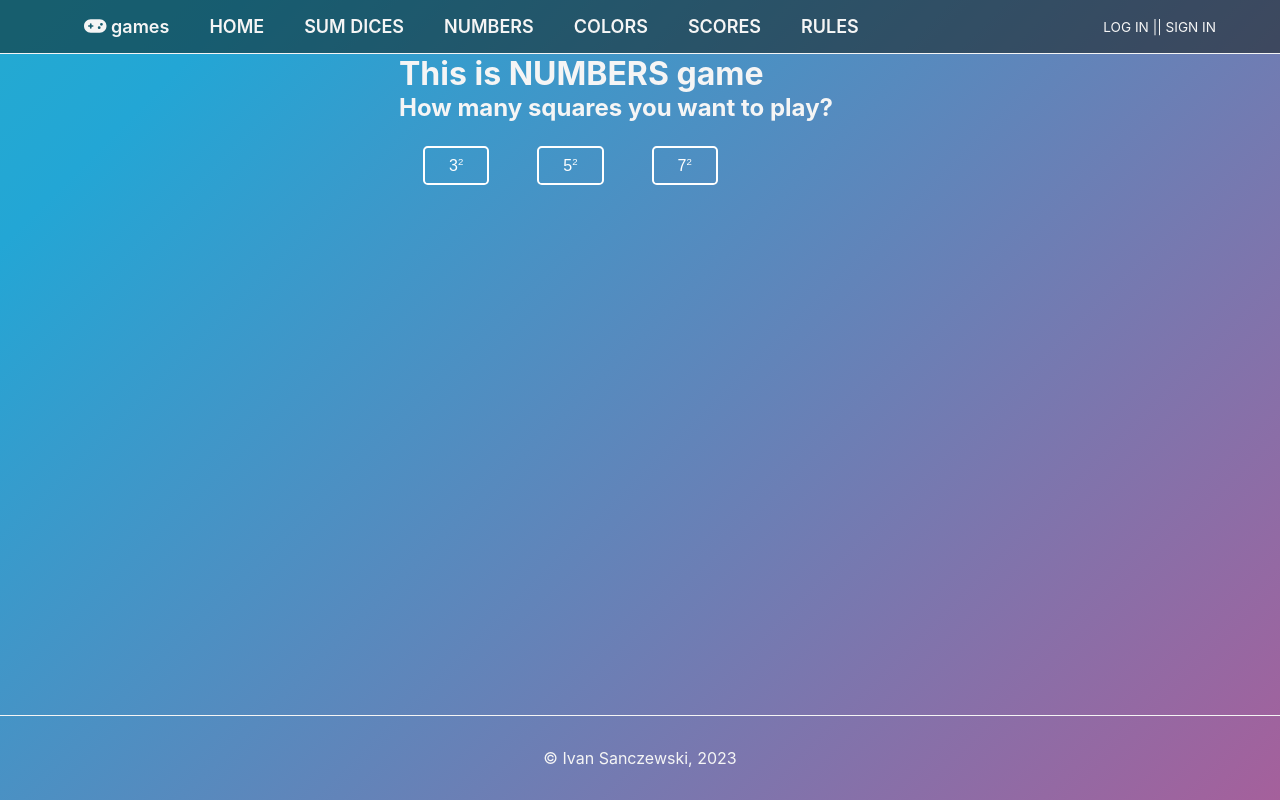
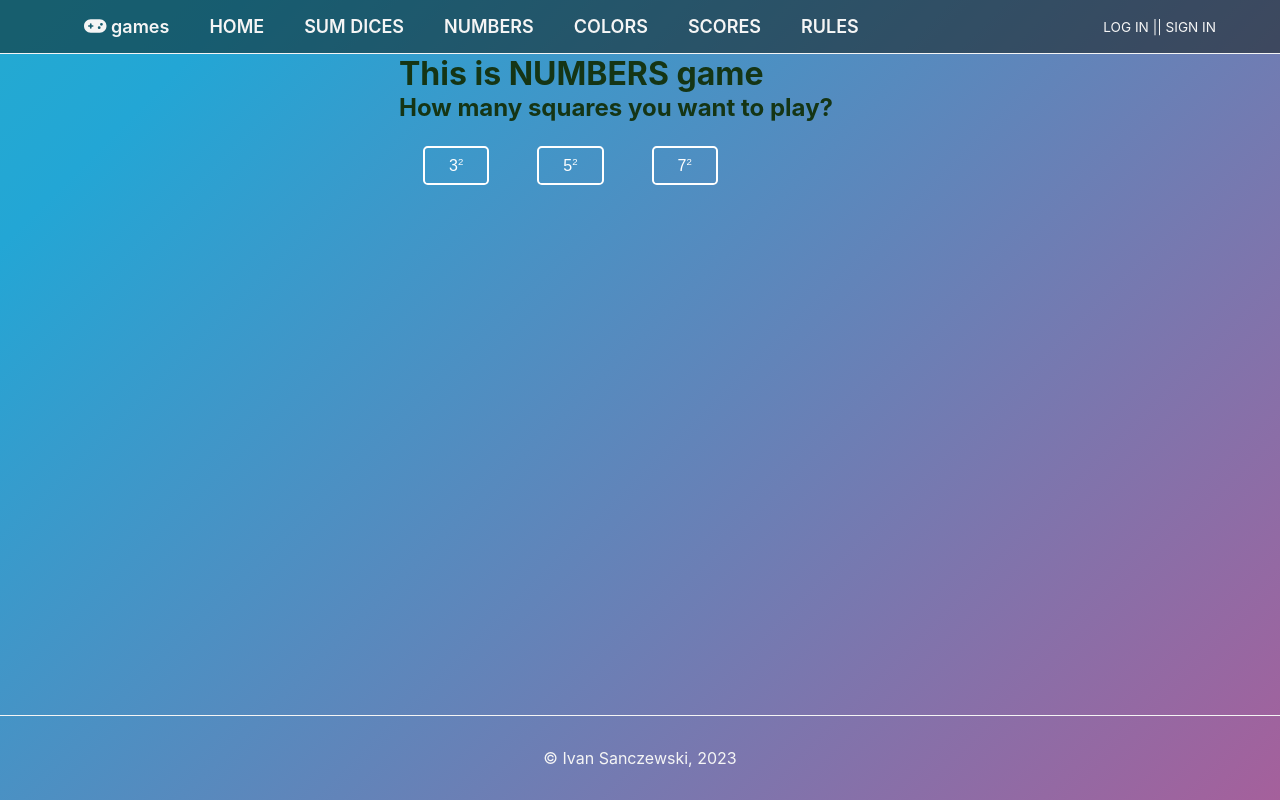
Before and after one commit to IvanSanczewski/dices, a Vue app: page /numbers in a window 1280 px wide. Built offline with nearby package versions, Linux system fonts and the light colour scheme.

Commit message:
Styled square cells

```diff
--- a/src/assets/CSS/numbers.css
+++ b/src/assets/CSS/numbers.css
@@ -2,9 +2,9 @@ sup {
     font-size: .6rem;
 }
 
-/* .numbers-game {
-
-} */
+.numbers-game {
+    color: #153515
+}
 
 .numbers-btn {
     display: inline-block;
@@ -33,7 +33,8 @@ sup {
 }
 
 .cell {
-    font-size: xx-large;
+    font-size: 2rem;
+    font-weight: 700;
 
     border: 3px solid white;
     border-radius: .3em;
```
